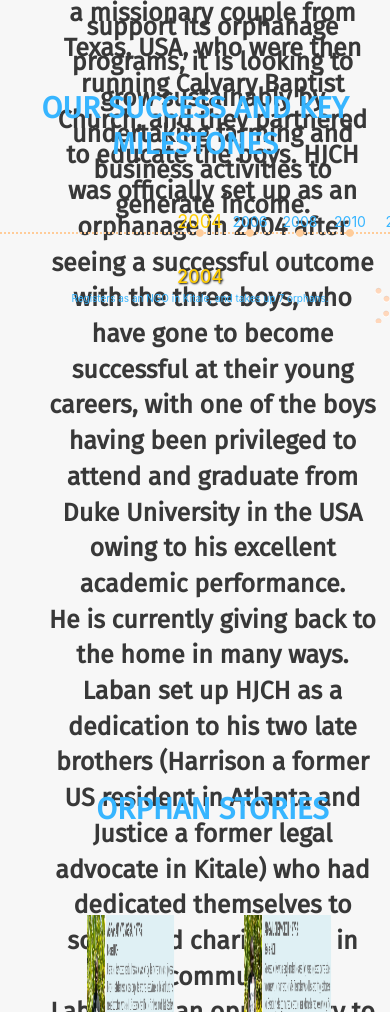
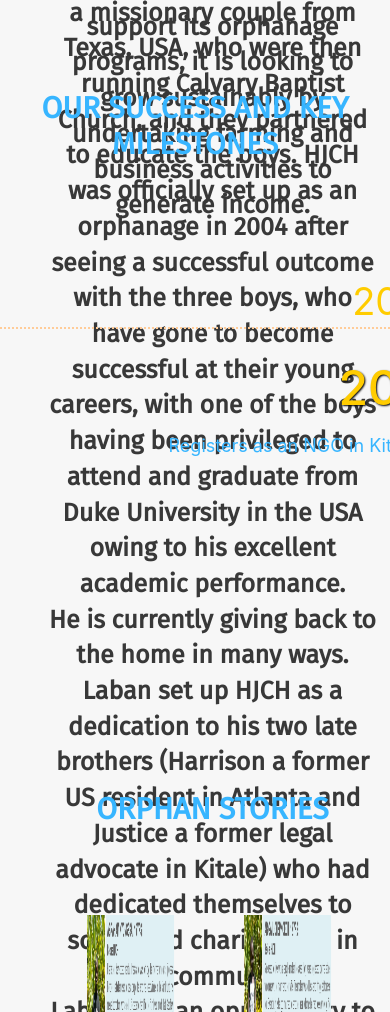
Before and after one commit to Kay-raph/Harrison-Justice, a plain HTML site: page index.html in a window 390 px wide. Shown: the part 3464-4476 px from the top of the page. Drawn offline with nearby package versions, Linux system fonts and the light colour scheme; a web font is replaced by a local one.

Commit message:
added viewport

```diff
--- a/css/styled.css
+++ b/css/styled.css
@@ -32,9 +32,9 @@ h6{
 
   #timeline {
     width: 800px;
-    height: 350px;
+    height: 500px;
     overflow: hidden;
-    margin: 100px auto;
+    margin: 120px auto;
     position: relative;
     background: url('../images/dot.gif') left 45px repeat-x;
   }
@@ -62,12 +62,12 @@ h6{
 
     #issues {
       width: 800px;
-      height: 350px;
+      height: 250px;
       overflow: hidden;
     }
       #issues li {
         width: 800px;
-        height: 350px;
+        height: 250px;
         list-style: none;
         float: left;
       }
@@ -131,7 +131,9 @@ h6{
         and (min-device-width: 500px)
         and (max-device-width: 576px)
         and (-webkit-min-device-pixel-ratio: 2) {  */
-          @media only screen and (max-width: 500px) {
+          @media only screen and (max-width: 500px)
+          and (max-device-width: 576px)
+          and (-webkit-min-device-pixel-ratio: 2) {
           #timeline {
             width: 400px;
             height: 150px;
@@ -208,7 +210,9 @@ h6{
         and (min-device-width: 320px)
         and (max-device-width: 576px)
         and (-webkit-min-device-pixel-ratio: 2) {  */
-          @media only screen and (max-width: 320px) {
+          @media only screen and (min-width: 320px)
+          and (max-device-width: 576px)
+          and (-webkit-min-device-pixel-ratio: 2){
             #timeline {
             width: 300px;
             height: 150px;
```
